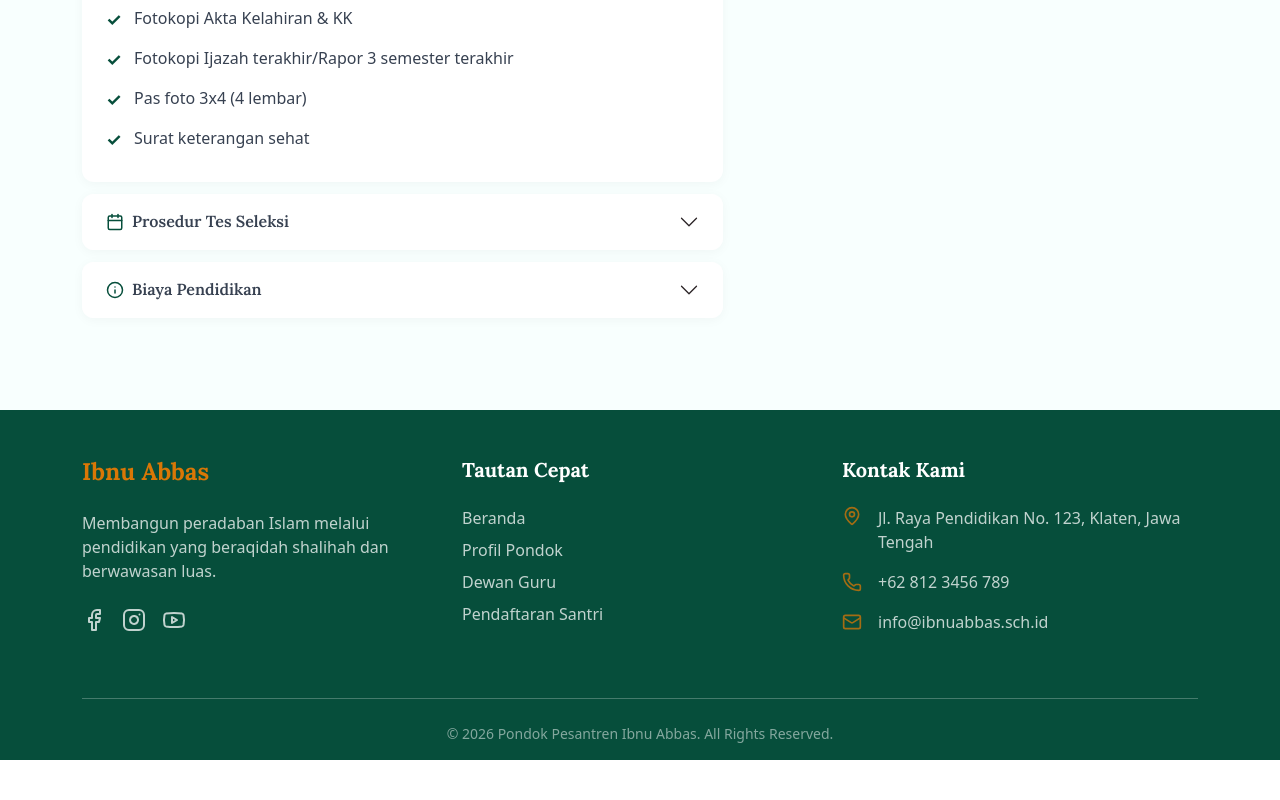
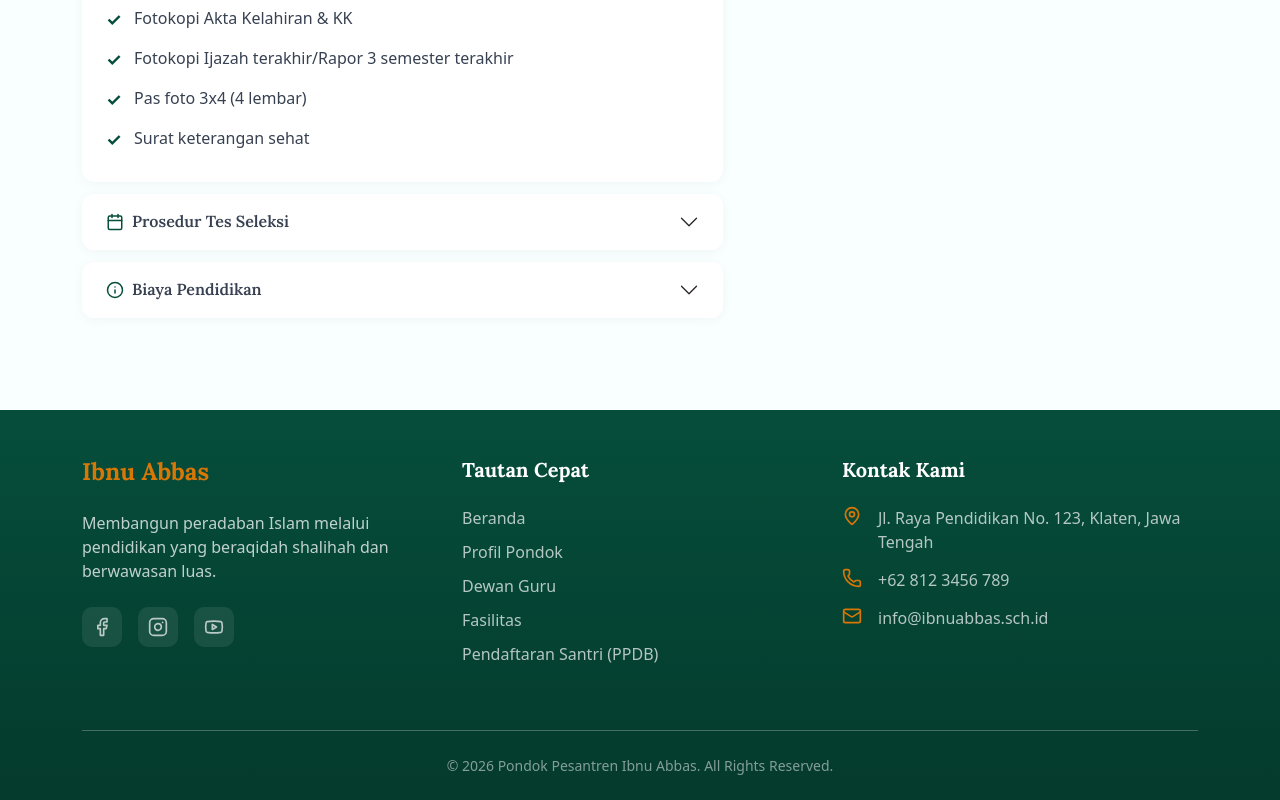
Before and after one commit to AZcode-wars/project-website-ibnu-abbas, a React (Vite) app: page /ppdb in a window 1280 px wide. Shown: the part 1281-2081 px from the top of the page. Before the commit the page ends 2041 px from the top, so only its background shows below. Built offline with nearby package versions, Linux system fonts and the light colour scheme.

Commit message:
Jalankan Task A3 sebagai orang A

```diff
--- a/src/components/Footer.jsx
+++ b/src/components/Footer.jsx
@@ -2,52 +2,63 @@ import React from 'react';
 import { Container, Row, Col } from 'react-bootstrap';
 import { MapPin, Phone, Mail, Facebook, Instagram, Youtube } from 'lucide-react';
 import { Link } from 'react-router-dom';
+import '../styles/footer.css';
 
 const Footer = () => {
   return (
-    <footer id="kontak" className="bg-primary-green text-white pt-5 pb-3">
+    <footer id="kontak" className="footer-pondok pt-5 pb-3">
       <Container>
-        <Row className="mb-5">
-          <Col lg={4} className="mb-4 mb-lg-0">
+        <Row className="mb-5 gy-4">
+          {/* Brand & Social */}
+          <Col lg={4} className="mb-lg-0">
             <h4 className="text-accent-gold fw-bold mb-4">Ibnu Abbas</h4>
             <p className="mb-4 opacity-75">
               Membangun peradaban Islam melalui pendidikan yang beraqidah shalihah dan berwawasan luas.
             </p>
             <div className="d-flex gap-3">
-              <a href="#" className="text-white opacity-75 hover-opacity-100"><Facebook /></a>
-              <a href="#" className="text-white opacity-75 hover-opacity-100"><Instagram /></a>
-              <a href="#" className="text-white opacity-75 hover-opacity-100"><Youtube /></a>
+              <a href="#" className="footer-social-link" aria-label="Facebook Pondok Pesantren Ibnu Abbas">
+                <Facebook size={20} />
+              </a>
+              <a href="#" className="footer-social-link" aria-label="Instagram Pondok Pesantren Ibnu Abbas">
+                <Instagram size={20} />
+              </a>
+              <a href="#" className="footer-social-link" aria-label="YouTube Pondok Pesantren Ibnu Abbas">
+                <Youtube size={20} />
+              </a>
             </div>
           </Col>
 
-          <Col lg={4} className="mb-4 mb-lg-0">
-            <h5 className="fw-bold mb-4">Tautan Cepat</h5>
-            <ul className="list-unstyled opacity-75">
-              <li className="mb-2"><a href="#home" className="text-white text-decoration-none">Beranda</a></li>
-              <li className="mb-2"><a href="#tentang-kami" className="text-white text-decoration-none">Profil Pondok</a></li>
-              <li className="mb-2"><a href="#pengajar" className="text-white text-decoration-none">Dewan Guru</a></li>
-              <li className="mb-2"><Link to="/ppdb" className="text-white text-decoration-none">Pendaftaran Santri</Link></li>
+          {/* Quick Links */}
+          <Col lg={4} className="mb-lg-0">
+            <h5 className="fw-bold mb-4 text-white">Tautan Cepat</h5>
+            <ul className="list-unstyled footer-links">
+              <li><a href="#home">Beranda</a></li>
+              <li><a href="#tentang-kami">Profil Pondok</a></li>
+              <li><a href="#pengajar">Dewan Guru</a></li>
+              <li><a href="#fasilitas">Fasilitas</a></li>
+              <li><Link to="/ppdb">Pendaftaran Santri (PPDB)</Link></li>
             </ul>
           </Col>
 
+          {/* Contact Info */}
           <Col lg={4}>
-            <h5 className="fw-bold mb-4">Kontak Kami</h5>
-            <div className="d-flex align-items-start mb-3 opacity-75">
+            <h5 className="fw-bold mb-4 text-white">Kontak Kami</h5>
+            <div className="footer-contact-item">
               <MapPin className="text-accent-gold me-3 flex-shrink-0" size={20} />
               <span>Jl. Raya Pendidikan No. 123, Klaten, Jawa Tengah</span>
             </div>
-            <div className="d-flex align-items-center mb-3 opacity-75">
-              <Phone className="text-accent-gold me-3" size={20} />
+            <div className="footer-contact-item">
+              <Phone className="text-accent-gold me-3 flex-shrink-0" size={20} />
               <span>+62 812 3456 789</span>
             </div>
-            <div className="d-flex align-items-center mb-3 opacity-75">
-              <Mail className="text-accent-gold me-3" size={20} />
+            <div className="footer-contact-item">
+              <Mail className="text-accent-gold me-3 flex-shrink-0" size={20} />
               <span>info@ibnuabbas.sch.id</span>
             </div>
           </Col>
         </Row>
         <hr className="opacity-25" />
-        <div className="text-center opacity-50 small mt-4">
+        <div className="text-center opacity-50 small mt-4 pb-2">
           &copy; {new Date().getFullYear()} Pondok Pesantren Ibnu Abbas. All Rights Reserved.
         </div>
       </Container>
--- /dev/null
+++ b/src/styles/footer.css
@@ -0,0 +1,85 @@
+/* =========================================
+   Footer Styles — Orang A
+   File milik Orang A, jangan edit index.css
+   ========================================= */
+
+.footer-pondok {
+  background: linear-gradient(180deg, #064E3B 0%, #043a2c 100%);
+  color: white;
+}
+
+/* ── Social Links ── */
+.footer-social-link {
+  display: flex;
+  align-items: center;
+  justify-content: center;
+  width: 40px;
+  height: 40px;
+  border-radius: 10px;
+  background-color: rgba(255, 255, 255, 0.08);
+  color: rgba(255, 255, 255, 0.7);
+  text-decoration: none;
+  transition: all 0.3s ease;
+}
+
+.footer-social-link:hover {
+  background-color: #D97706;
+  color: white;
+  transform: translateY(-3px);
+  box-shadow: 0 4px 15px rgba(217, 119, 6, 0.3);
+}
+
+/* ── Quick Links ── */
+.footer-links li {
+  margin-bottom: 10px;
+}
+
+.footer-links a {
+  color: rgba(255, 255, 255, 0.7);
+  text-decoration: none;
+  transition: all 0.25s ease;
+  padding-left: 0;
+  display: inline-block;
+}
+
+.footer-links a:hover {
+  color: #D97706;
+  padding-left: 6px;
+}
+
+/* ── Contact Items ── */
+.footer-contact-item {
+  display: flex;
+  align-items: flex-start;
+  margin-bottom: 14px;
+  color: rgba(255, 255, 255, 0.7);
+}
+
+/* ── Mobile Spacing ── */
+@media (max-width: 991.98px) {
+  .footer-pondok {
+    text-align: center;
+  }
+
+  .footer-pondok .d-flex.gap-3 {
+    justify-content: center;
+  }
+
+  .footer-contact-item {
+    justify-content: center;
+  }
+
+  .footer-links {
+    columns: 2;
+  }
+}
+
+@media (max-width: 575.98px) {
+  .footer-links {
+    columns: 1;
+  }
+
+  .footer-pondok {
+    padding-top: 2.5rem !important;
+  }
+}
```
Also changed, not shown: 4 other files (tests, documents, lock files or other folders).
